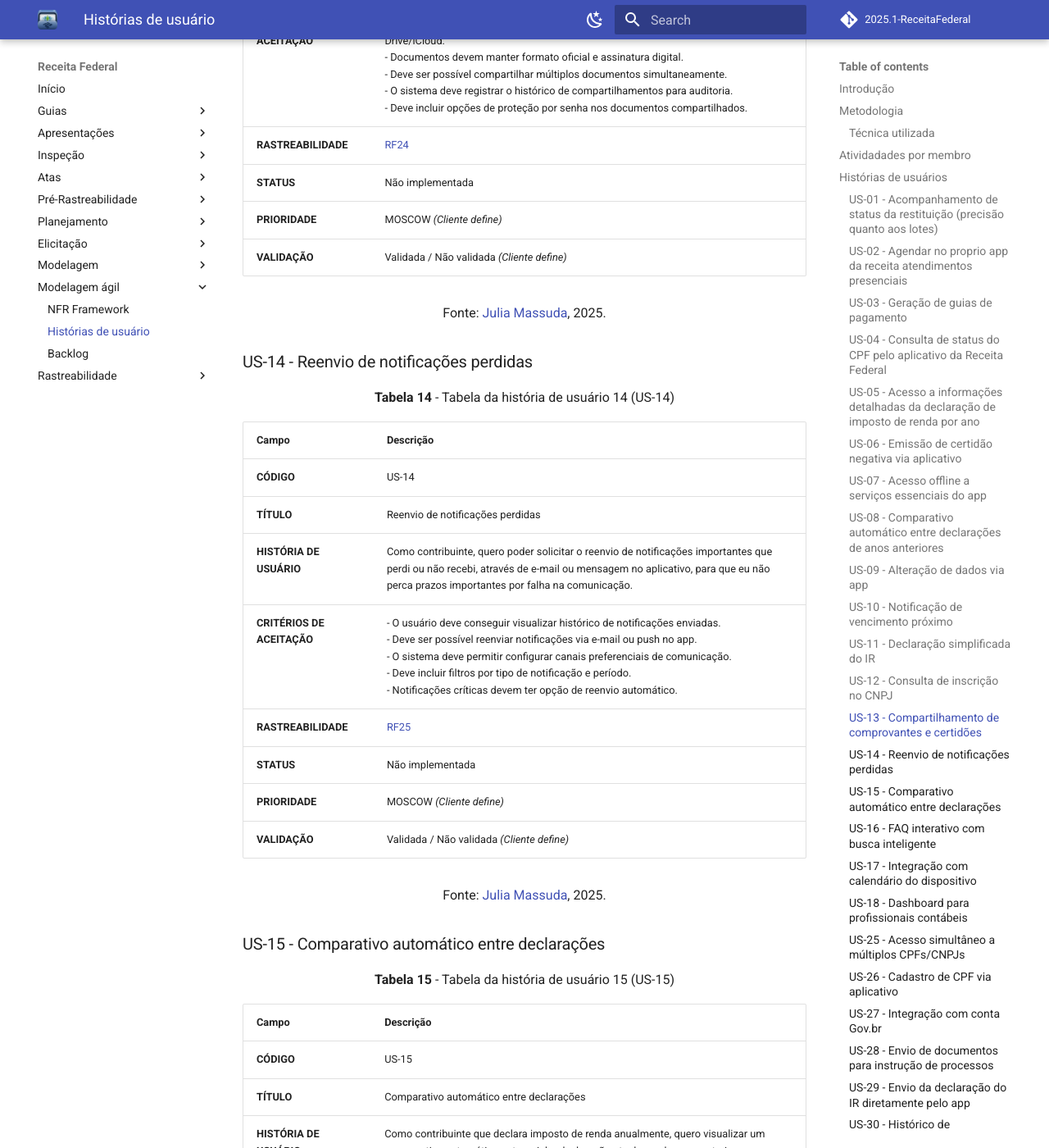
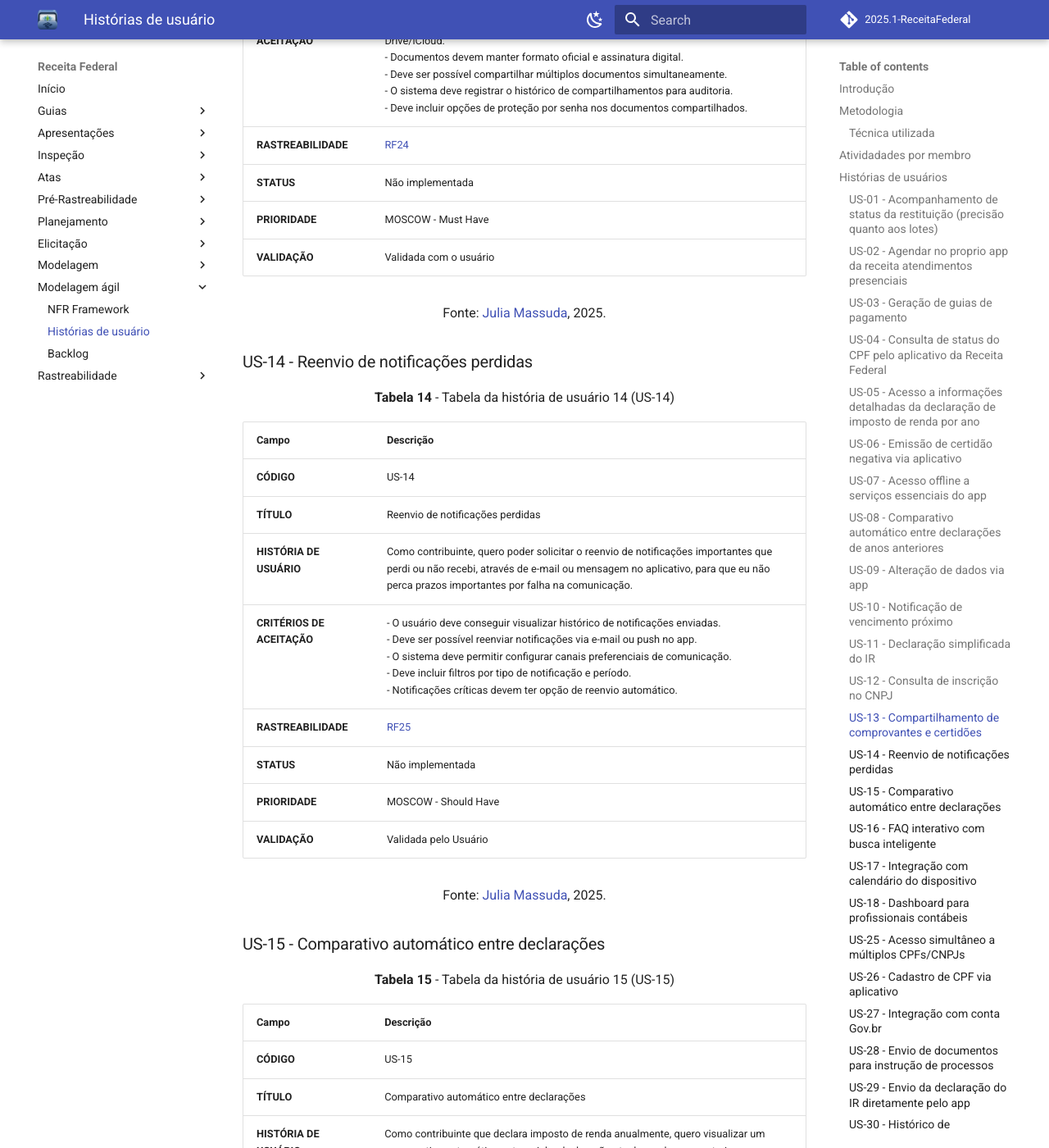
Before and after one commit to Requisitos-de-Software/2025.1-Meu-INSS, an MkDocs documentation site: the page built from docs/modelagem-agil/historias-usuario.md, in a window 1280 px wide and 1400 px high, scrolled down 11494 px. Shown: the whole window at 82% size. Built offline with MkDocs 1.6.1 and Material for MkDocs 9.7.7, drawn with Linux system fonts in a browser that asks for light colours; comment, search, counter and statistics services are not loaded; some of the changed text lies outside the part shown.

Commit message:
Adicionando Validação e Priorização do Usuário

```diff
--- a/docs/modelagem-agil/historias-usuario.md
+++ b/docs/modelagem-agil/historias-usuario.md
@@ -298,8 +298,8 @@
 | **CRITÉRIOS DE ACEITAÇÃO** | - O aplicativo deve permitir compartilhamento via WhatsApp, e-mail e Google Drive/iCloud. <br> - Documentos devem manter formato oficial e assinatura digital. <br> - Deve ser possível compartilhar múltiplos documentos simultaneamente. <br> - O sistema deve registrar o histórico de compartilhamentos para auditoria. <br> - Deve incluir opções de proteção por senha nos documentos compartilhados.                    |
 | **RASTREABILIDADE**        | [RF24](https://requisitos-de-software.github.io/2025.1-ReceitaFederal/elicitacao/requisitos-elicitados/#tabela-01-requisitos-funcionais)                                                                      |
 | **STATUS**                 | Não implementada                                                          |
-| **PRIORIDADE**             | MOSCOW *(Cliente define)*                                                 |
-| **VALIDAÇÃO**              | Validada / Não validada *(Cliente define)*                                |
+| **PRIORIDADE**             | MOSCOW - Must Have                                                  |
+| **VALIDAÇÃO**              | Validada com o usuário                          |
 
 <font size="3"><p style="text-align: center">Fonte: [Julia Massuda](https://github.com/JuliaReis18), 2025.</p></font>
 
@@ -315,8 +315,8 @@
 | **CRITÉRIOS DE ACEITAÇÃO** | - O usuário deve conseguir visualizar histórico de notificações enviadas. <br> - Deve ser possível reenviar notificações via e-mail ou push no app. <br> - O sistema deve permitir configurar canais preferenciais de comunicação. <br> - Deve incluir filtros por tipo de notificação e período. <br> - Notificações críticas devem ter opção de reenvio automático.                    |
 | **RASTREABILIDADE**        | [RF25](https://requisitos-de-software.github.io/2025.1-ReceitaFederal/elicitacao/requisitos-elicitados/#tabela-01-requisitos-funcionais)                                                                      |
 | **STATUS**                 | Não implementada                                                          |
-| **PRIORIDADE**             | MOSCOW *(Cliente define)*                                                 |
-| **VALIDAÇÃO**              | Validada / Não validada *(Cliente define)*                                |
+| **PRIORIDADE**             | MOSCOW - Should Have                                                 |
+| **VALIDAÇÃO**              | Validada pelo Usuário
 
 <font size="3"><p style="text-align: center">Fonte: [Julia Massuda](https://github.com/JuliaReis18), 2025.</p></font>
 
@@ -332,8 +332,8 @@
 | **CRITÉRIOS DE ACEITAÇÃO** | - O sistema deve gerar comparativo visual entre declarações de diferentes anos. <br> - Deve destacar variações significativas em rendimentos, deduções e impostos. <br> - O usuário deve poder selecionar quais anos comparar. <br> - Deve incluir alertas para divergências que possam gerar questionamentos. <br> - O comparativo deve ser exportável em formato PDF.                    |
 | **RASTREABILIDADE**        | [RF26](https://requisitos-de-software.github.io/2025.1-ReceitaFederal/elicitacao/requisitos-elicitados/#tabela-01-requisitos-funcionais)                                                                      |
 | **STATUS**                 | Não implementada                                                          |
-| **PRIORIDADE**             | MOSCOW *(Cliente define)*                                                 |
-| **VALIDAÇÃO**              | Validada / Não validada *(Cliente define)*                                |
+| **PRIORIDADE**             | MOSCOW - Should Have                                                |
+| **VALIDAÇÃO**              | Validada                               |
 
 <font size="3"><p style="text-align: center">Fonte: [Julia Massuda](https://github.com/JuliaReis18), 2025.</p></font>
 
@@ -349,8 +349,8 @@
 | **CRITÉRIOS DE ACEITAÇÃO** | - O sistema deve permitir busca por palavras-chave com sugestões automáticas. <br> - Deve incluir filtros por categoria (CPF, IRPF, Certidões, etc.). <br> - As respostas devem ser organizadas por relevância e popularidade. <br> - Deve incluir recursos visuais como imagens e vídeos explicativos. <br> - O usuário deve poder avaliar a utilidade das respostas encontradas.                    |
 | **RASTREABILIDADE**        | [RF27](https://requisitos-de-software.github.io/2025.1-ReceitaFederal/elicitacao/requisitos-elicitados/#tabela-01-requisitos-funcionais)                                                                      |
 | **STATUS**                 | Não implementada                                                          |
-| **PRIORIDADE**             | MOSCOW *(Cliente define)*                                                 |
-| **VALIDAÇÃO**              | Validada / Não validada *(Cliente define)*                                |
+| **PRIORIDADE**             | MOSCOW - Should Have                                                |
+| **VALIDAÇÃO**              | Validada pelo usuário                                |
 
 <font size="3"><p style="text-align: center">Fonte: [Julia Massuda](https://github.com/JuliaReis18), 2025.</p></font>
 
@@ -366,8 +366,8 @@
 | **CRITÉRIOS DE ACEITAÇÃO** | - O aplicativo deve solicitar permissão para acessar o calendário do usuário. <br> - Deve criar eventos automaticamente para vencimentos de obrigações fiscais. <br> - Os eventos devem incluir informações detalhadas sobre a obrigação. <br> - O usuário deve poder personalizar antecedência dos lembretes. <br> - Deve sincronizar automaticamente mudanças de datas e novos prazos.                    |
 | **RASTREABILIDADE**        | [RF28](https://requisitos-de-software.github.io/2025.1-ReceitaFederal/elicitacao/requisitos-elicitados/#tabela-01-requisitos-funcionais)                                                                      |
 | **STATUS**                 | Não implementada                                                          |
-| **PRIORIDADE**             | MOSCOW *(Cliente define)*                                                 |
-| **VALIDAÇÃO**              | Validada / Não validada *(Cliente define)*                                |
+| **PRIORIDADE**             | MOSCOW - Must Have                                             |
+| **VALIDAÇÃO**              | Validada pelo Usuário                               |
 
 <font size="3"><p style="text-align: center">Fonte: [Julia Massuda](https://github.com/JuliaReis18), 2025.</p></font>
 
@@ -383,8 +383,8 @@
 | **CRITÉRIOS DE ACEITAÇÃO** | - O dashboard deve exibir resumo de todos os clientes vinculados. <br> - Deve mostrar alertas de vencimentos e pendências por cliente. <br> - Deve permitir filtros por tipo de obrigação, status e prazo. <br> - O sistema deve gerar relatórios consolidados. <br> - Deve incluir ferramentas de busca rápida por CPF/CNPJ ou nome do cliente.                    |
 | **RASTREABILIDADE**        | [RF19](https://requisitos-de-software.github.io/2025.1-ReceitaFederal/elicitacao/requisitos-elicitados/#tabela-01-requisitos-funcionais)                                                                      |
 | **STATUS**                 | Não implementada                                                          |
-| **PRIORIDADE**             | MOSCOW *(Cliente define)*                                                 |
-| **VALIDAÇÃO**              | Validada / Não validada *(Cliente define)*                                |
+| **PRIORIDADE**             | MOSCOW - Should Have                                                |
+| **VALIDAÇÃO**              | Validada pelo Usuário                              |
 
 <font size="3"><p style="text-align: center">Fonte: [Julia Massuda](https://github.com/JuliaReis18), 2025.</p></font>
 
```
Also changed, not shown: other parts of docs/modelagem-agil/historias-usuario.md (+2 -1 lines).
